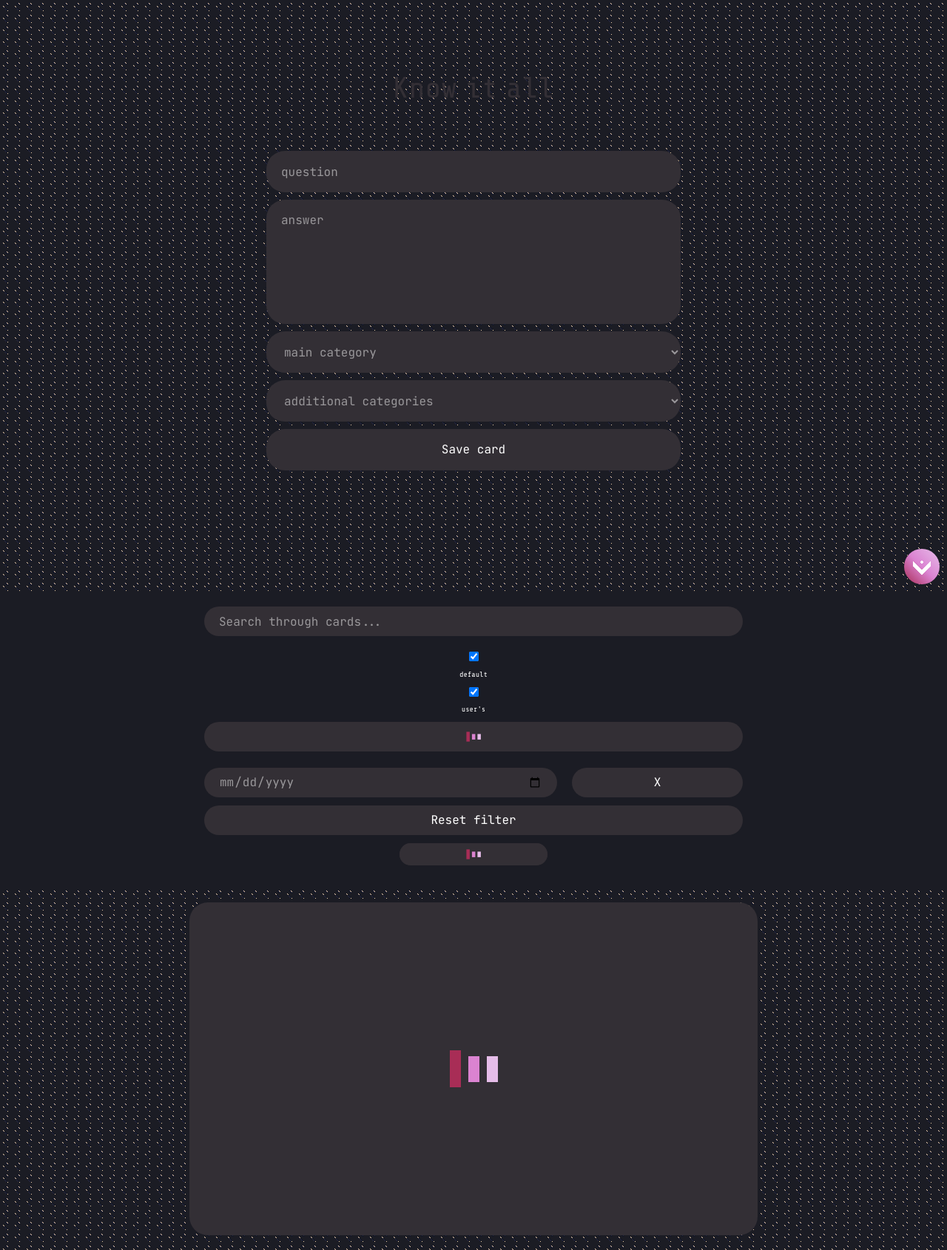
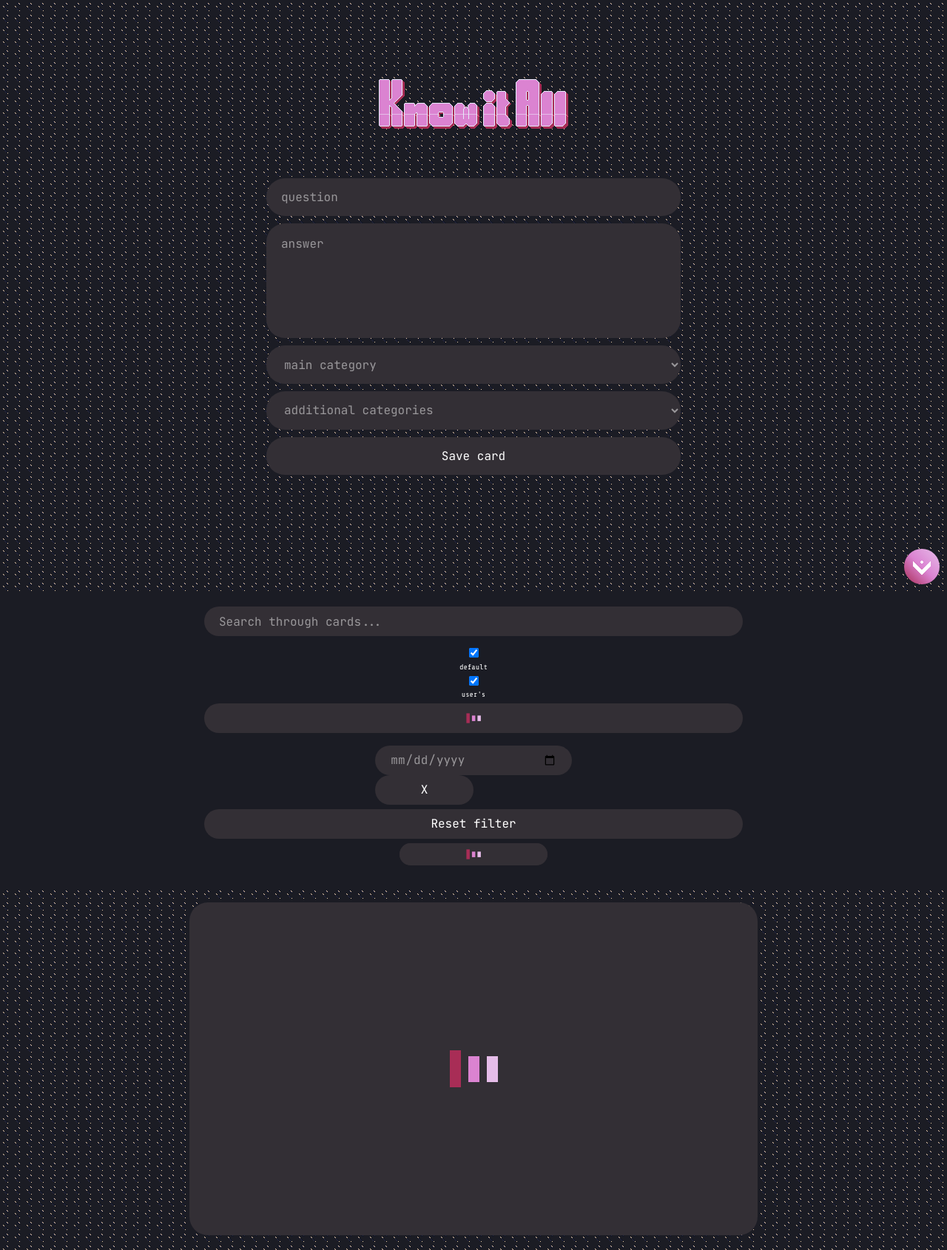
Before and after one commit to IvanPostarnak/know-it-all, a PHP site: page / in a window 1280 px wide. Shown: the whole page at 74% size. Run offline with PHP 8.4, Linux system fonts and the light colour scheme; data that the repository does not hold is empty.

Commit message:
feat: add main logo (title) of website

```diff
--- a/index.html
+++ b/index.html
@@ -19,7 +19,10 @@
     <section class="container">
       <div class="slide slide--slide-intro">
         <div class="slide__inner slide__inner--slide-intro">
-          <h1 class="slide__title slide__title--slide-intro">Know it all</h1>
+          <picture>
+            <source srcset="./src/img/know-it-all-title.webp" media="(min-width: 321px)" type="image/webp">
+            <img src="./src/img/know-it-all-title.png" alt="Know it all">
+          </picture>
           <div class="form-holder">
             <form class="add-card-form js-cardForm"
                   name="addNewCardForm"
--- a/src/index.css
+++ b/src/index.css
@@ -644,10 +644,11 @@
 .slide__title {
   font-family: "Share Tech Mono", "JetBrains Mono", monospace;
   font-weight: 400;
-  font-size: 4rem;
+  font-size: 1rem;
   line-height: 1em;
   color: #332F35;
   word-spacing: -10px;
+  visibility: hidden;
 }
 .filter__search {
   display: block;
@@ -668,23 +669,6 @@
   margin-bottom: 10px;
   padding: 10px 20px;
 }
-.filter__date-wrapper {
-  width: 100%;
-  gap: 20px;
-  display: flex;
-  justify-content: space-between;
-  align-items: flex-start;
-  position: relative;
-}
-.filter__date-input-wrapper {
-  width: 100%;
-  height: 100%;
-  min-width: 220px;
-  min-height: 40px;
-  max-width: 100%;
-  max-height: 60px;
-  position: relative;
-}
 .filter__date-input {
   width: 100%;
   height: 10%;
@@ -701,22 +685,6 @@
   color: rgba(255, 255, 255, 0.5);
   background-color: #332F35;
   padding: 10px 20px;
-}
-.filter__date-input-cover {
-  width: 20%;
-  height: 90%;
-  min-width: 40px;
-  min-height: 35px;
-  max-width: 30%;
-  max-height: 50px;
-  border: none;
-  border-radius: 25px;
-  position: absolute;
-  top: 50%;
-  transform: translateY(-50%);
-  right: 5%;
-  background-color: #332F35;
-  pointer-events: none;
 }
 .filter__reset-date-button {
   width: 50%;
--- a/src/scss/mobile.scss
+++ b/src/scss/mobile.scss
@@ -75,10 +75,11 @@
   }
 
   &__title {
-    @include font-family-weight-size($default-font, $regular, 4rem);
+    @include font-family-weight-size($default-font, $regular, 1rem);
     line-height: 1em;
     color: $white;
     word-spacing: -10px;
+    visibility: hidden;
 
     &--slide-intro {
 
```
Also changed, not shown: src/img/know-it-all-title.png (added), src/img/know-it-all-title.webp (added).
